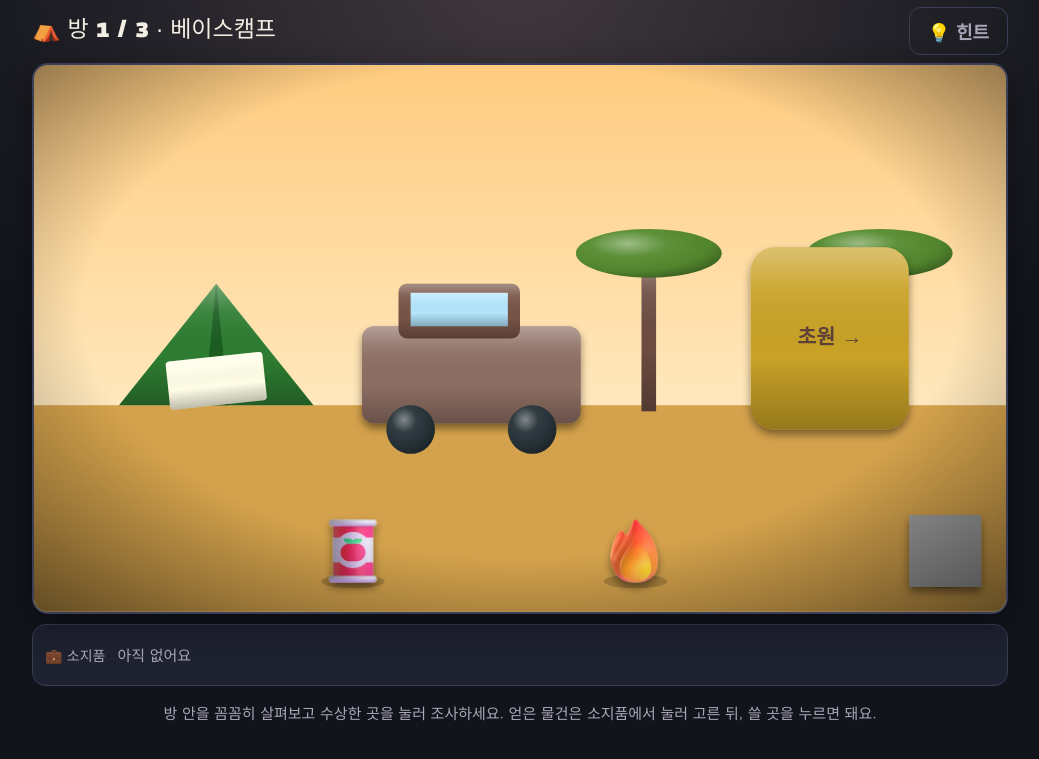
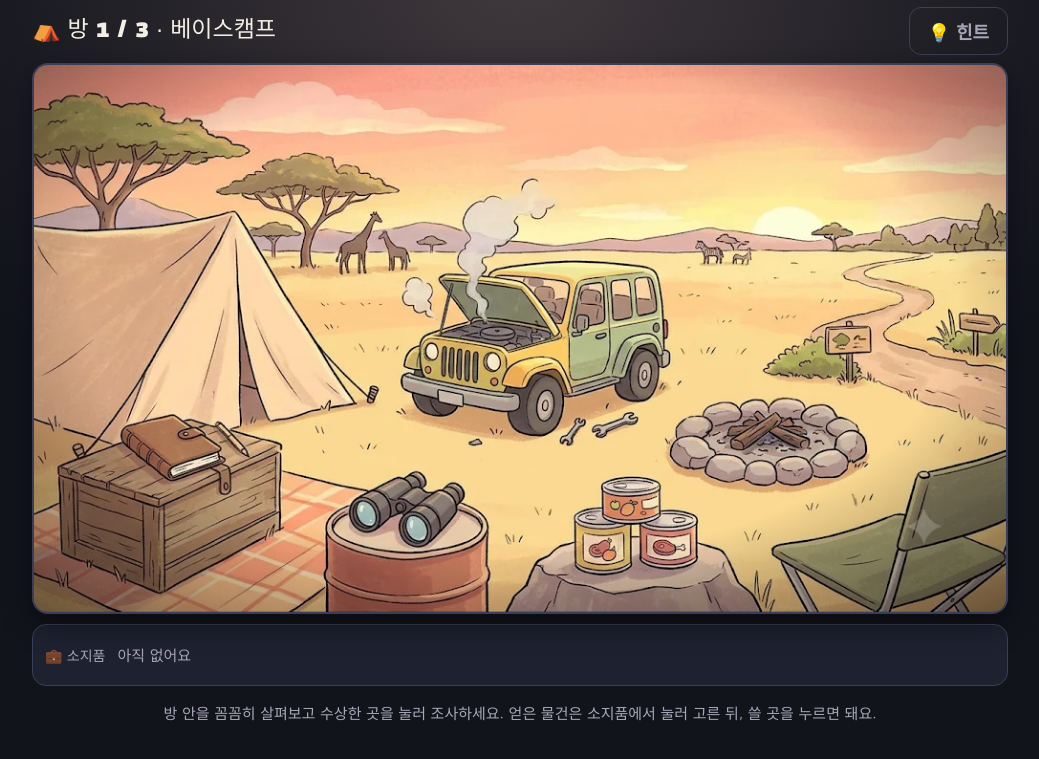
Before and after one commit to mummummi/game2grade, a plain HTML site: page g2-safari.html in a window 1280 px wide. Both pictures are taken after a click on the button "탈출 시작 ▶". Shown: the part 51-810 px from the top of the page, without its empty margins (120-1159 px from the left). Drawn offline with Linux system fonts and the light colour scheme; grey boxes are pictures that could not be loaded.

Commit message:
2학년 사파리 탐험대 방탈출 배경을 AI 일러스트로 교체
Co-Authored-By: Claude Opus 5.5 <noreply@anthropic.com>
Claude-Session: https://claude.ai/code/session_01ScfXXMpeK4xSozEf9WkLBv

```diff
--- a/g2-safari.html
+++ b/g2-safari.html
@@ -29,7 +29,7 @@ button{font-family:inherit;font-size:18px;border:0;border-radius:12px;padding:10
 .roombar{display:flex;justify-content:space-between;align-items:center;margin:6px 0 8px;gap:8px;flex-wrap:wrap}
 .scene{position:relative;width:100%;border-radius:16px;overflow:hidden;border:2px solid var(--line);box-shadow:0 10px 30px rgba(0,0,0,.45);background:#000}
 .scene svg{display:block;width:100%;height:auto}
-.hot{cursor:pointer;transition:filter .15s}
+.hot .ah{fill:#fff;fill-opacity:0;stroke:#fff;stroke-opacity:0;stroke-width:5;transition:fill-opacity .15s,stroke-opacity .15s}.hot:hover .ah{fill-opacity:.14;stroke-opacity:.95}.hot.selhint .ah{stroke:#ffd54f;stroke-opacity:1;fill-opacity:.12}.hot.done .ah{fill-opacity:0}.hot{cursor:pointer;transition:filter .15s}
 .hot:hover{filter:drop-shadow(0 0 12px color-mix(in srgb,var(--gold) 90%,transparent)) brightness(1.08)}
 .hot.done{filter:saturate(.75)}
 .hot.selhint{animation:hl 1.2s ease-in-out infinite}
@@ -366,6 +366,19 @@ const sw=S*1.1;return EM(x,y-S*0.12,e,S*0.68,'filter="url(#sh)"')+R(x-sw/2,y+S*0
 /* 🧸 분위기 소품 (문제와 상관없는 기물 · 눌러 보면 설명만 나와요) */
 const DECOR=[[["f", "🔥", "모닥불 자리", 990, 800, 125, "어젯밤 피웠던 모닥불 재가 남아 있어요."], ["f", "🔭", "쌍안경", 1500, 800, 125, "멀리 얼룩말 떼가 보여요."], ["f", "🥫", "통조림", 525, 800, 125, "저녁 식사로 먹을 통조림이에요."]], [["f", "🌳", "바오바브 나무", 90, 735, 125, "아주 굵은 나무예요. 그늘이 시원해요."], ["a", "🦅", "독수리", 885, 250, 150, "하늘 높이 독수리가 빙빙 돌아요."], ["f", "🐘", "코끼리 발자국", 780, 735, 125, "커다란 발자국이 찍혀 있어요. 동그랗다!"]], [["f", "🐊", "악어", 570, 735, 125, "눈만 내놓고 있어요. 가까이 가지 말아요!"], ["f", "🦩", "홍학", 90, 800, 125, "한 다리로 서 있는 분홍 홍학이에요."], ["f", "🛶", "낡은 카누", 330, 735, 125, "구멍이 나서 탈 수 없어요."]]];
 DECOR.forEach((list,ri)=>{const r=THEME.rooms[ri];if(!r)return;list.forEach((d,k)=>r.objects.push({id:'deco'+k,deco:1,title:d[1]+' '+d[2],art:DART(d),html:'<div class="box">'+d[6]+'</div>'}))});
+/* 🖼️ AI 배경 그림 */
+const ARTMAP={"rooms": [{"jeep": [607, 327, 440, 280], "tent": [147, 573, 207, 107], "door": [1267, 290, 333, 240], "deco0": [1047, 547, 320, 147], "deco1": [520, 667, 193, 127], "deco2": [887, 673, 187, 167]}, {"count": [60, 327, 453, 307, {"fit": 1, "pad": 0.85}], "giraffe": [687, 247, 220, 427], "door": [1300, 340, 300, 300], "deco0": [800, 53, 340, 313], "deco1": [1193, 53, 153, 100], "deco2": [733, 667, 373, 213]}, {"sun": [53, 527, 453, 333, {"clip": [250, 490, 78, 320, 673, 88]}], "cross": [1053, 440, 460, 440], "deco0": [653, 520, 373, 87], "deco1": [920, 313, 287, 200], "deco2": [247, 367, 500, 147]}], "id": "g2-safari"};
+const AMbox=a=>{const ns='http://www.w3.org/2000/svg';const sv=document.createElementNS(ns,'svg');sv.setAttribute('width','1600');sv.setAttribute('height','900');sv.style.cssText='position:absolute;left:-9999px;top:0';sv.innerHTML=DEFS+a;document.body.appendChild(sv);let b={x:0,y:0,width:1,height:1};try{const g=document.createElementNS(ns,'g');while(sv.childNodes.length>1)g.appendChild(sv.childNodes[1]);sv.appendChild(g);const r=g.getBBox();b={x:r.x,y:r.y,width:r.width||1,height:r.height||1}}catch(e){}sv.remove();return b};
+ARTMAP.rooms.forEach((hot,ri)=>{const r=THEME.rooms[ri];if(!r||!hot)return;const src='art/'+ARTMAP.id+'_'+(ri+1)+'.webp';
+ r.bg=()=>`<image href="${src}" x="0" y="0" width="1600" height="900" preserveAspectRatio="xMidYMid slice"/>`;
+ r.objects=r.objects.filter(o=>!(o.deco&&!hot[o.id]));
+ r.objects.forEach(o=>{const h=hot[o.id];if(!h)return;const [x,y,w,hh,opt]=h;const old=o.art;
+  o.art=()=>{let s='';if(opt&&opt.keep){const [tx,ty,sc]=opt.keep;s=`<g transform="translate(${tx} ${ty}) scale(${sc})">${val(old)}</g>`}
+   if(opt&&opt.clip){const [ox,oy,orr,nx,ny,nr]=opt.clip;const sc=nr/orr;const cid='cl_'+o.id;s+=`<clipPath id="${cid}"><circle cx="${ox}" cy="${oy}" r="${orr}"/></clipPath><g transform="translate(${nx-ox*sc} ${ny-oy*sc}) scale(${sc})"><g clip-path="url(#${cid})">${val(old)}</g></g>`}
+   if(opt&&opt.lab){const arr=eval(opt.lab.expr);s+=arr.map((t,i)=>{const [lx,ly]=opt.lab.pos?opt.lab.pos[i]:[x+w*(i+.5)/arr.length,opt.lab.y];return `<rect x="${lx-48}" y="${ly-30}" width="96" height="56" rx="14" fill="#3e2723" stroke="#ffe082" stroke-width="4" opacity=".92"/><text x="${lx}" y="${ly+10}" text-anchor="middle" font-size="32" font-weight="bold" fill="#ffe082">${t}</text>`}).join('')}
+   if(opt&&opt.svg){s+=eval(opt.svg)}
+   if(opt&&opt.fit){const a=val(old);const b=AMbox(a);const p=opt.pad??0.9;const sc=Math.min(w/b.width,hh/b.height)*p;const tx=x+w/2-(b.x+b.width/2)*sc,ty=y+hh/2-(b.y+b.height/2)*sc;s=`<g transform="translate(${tx} ${ty}) scale(${sc})" opacity="${opt.op??1}">${a}</g>`}
+   return s+`<rect class="ah" x="${x}" y="${y}" width="${w}" height="${hh}" rx="22"/>`}})});
 THEME.rooms.forEach((r,ri)=>r.objects.forEach(o=>{if(!o._rid){o.id='r'+ri+'_'+o.id;o._rid=1}}));/* 방마다 물건 id를 따로 → 다른 방의 같은 이름 문/물건이 '이미 푼 것'으로 처리되는 문제 방지 */
 try{const U=S.used||{};if(Object.keys(U).some(k=>!/^[pu]_r\d+_/.test(k))){THEME.rooms.forEach((r,ri)=>r.objects.forEach(o=>{const base=o.id.replace(/^r\d+_/,'');['p_','u_'].forEach(pf=>{if(U[pf+base]&&(ri<S.room||(base!=='door'&&ri<=S.room)))U[pf+o.id]=1})}));Object.keys(U).forEach(k=>{if(!/^[pu]_r\d+_/.test(k))delete U[k]});S.used=U;save()}}catch(e){}/* 예전 저장 기록 옮기기 */
 TH=THEME;if(GRADE<=2)document.body.classList.add('kids');S.max=S.max||0;render();
```
Also changed, not shown: art/g2-safari_1.webp (added), art/g2-safari_2.webp (added), art/g2-safari_3.webp (added).
